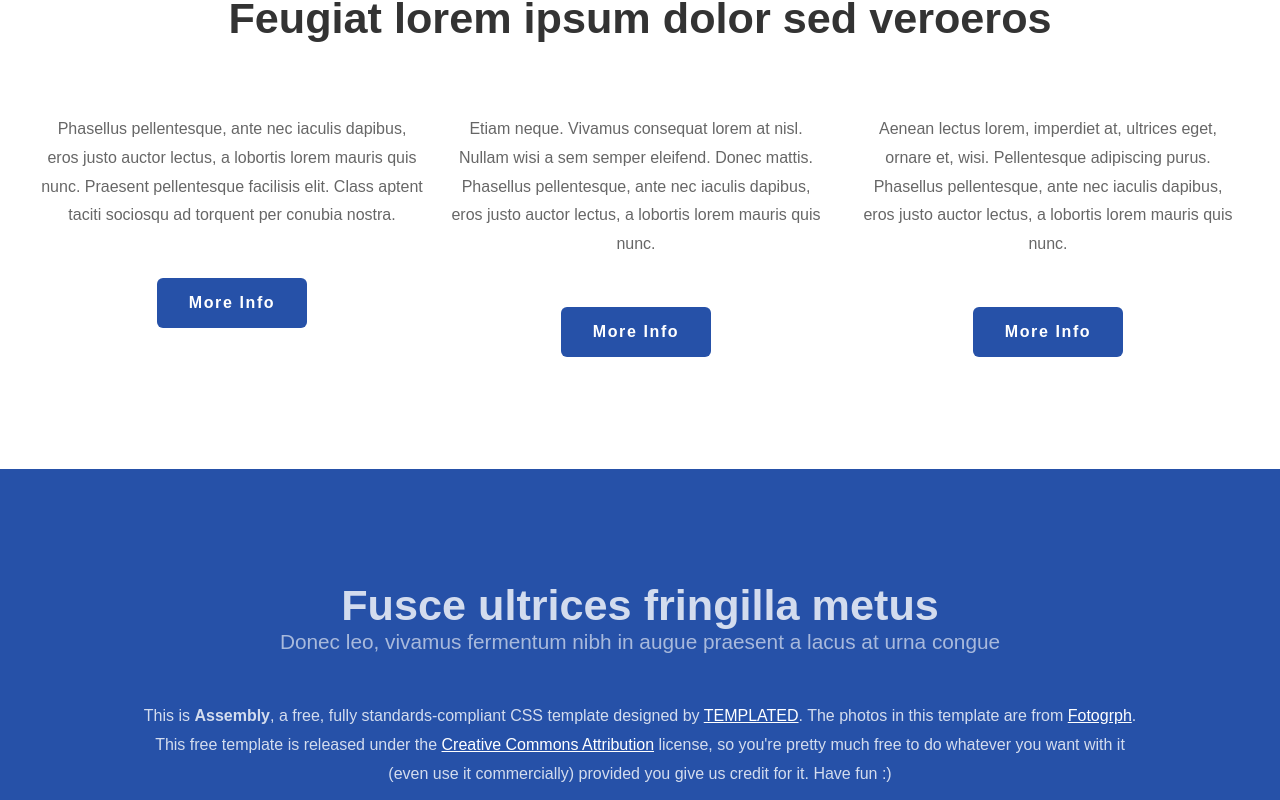
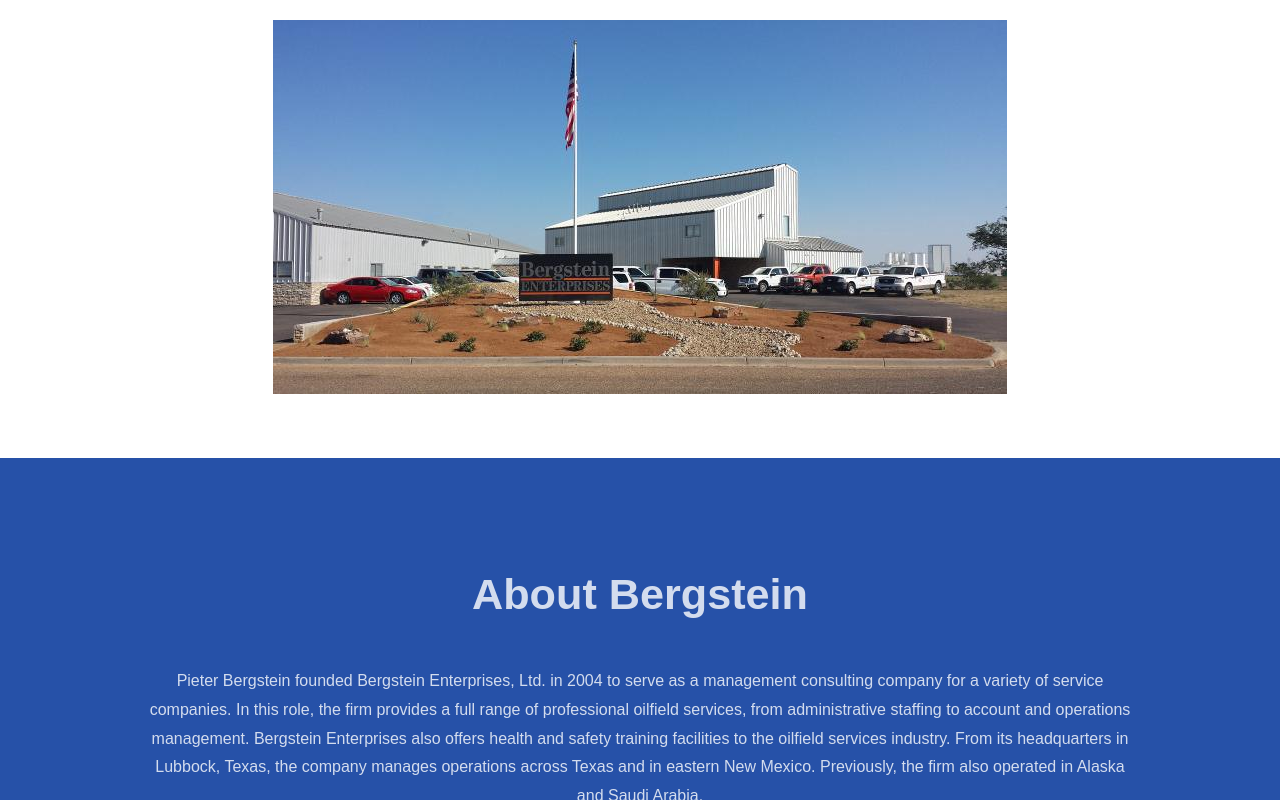
Before and after one commit to GoldenHomer/BergsteinRevamp, a plain HTML site: page new/index.html in a window 1280 px wide. Shown: the part 720-1520 px from the top of the page. Drawn offline with Linux system fonts and the light colour scheme; a web font is replaced by a local one.

Commit message:
Site coming together

```diff
--- a/new/default.css
+++ b/new/default.css
@@ -54,6 +54,11 @@ a:hover {
 .image img {
 	display: block;
 	width: 100%;
+}
+
+img {
+	vertical-align: middle;
+	padding-top: 25px;
 }
 
 .image-full {
@@ -214,7 +219,7 @@ ul.contact li a.icon-rss:before { background: #F2600B; }
 
 #wrapper {
 	position: relative;
-	padding: 5em 0em 7em 0em;
+	padding: 2em 0em 1em 0em;
 	background: #FFF;
 }
 
--- a/new/index.html
+++ b/new/index.html
@@ -17,49 +17,37 @@
 <div id="header-wrapper">
 	<div id="header" class="container">
 		<div id="logo">
-			<h1><a href="#">Bergstein Enterprises, Ltd</a></h1>
+			<h1><a href="#"></a></h1>
 		</div>
 	</div>
 	<div id="banner" class="container">
 		<div class="title">
-			<h2>Professional Oilfield Services</h2>
+			<h2>Bergstein Enterprises, Ltd</h2>
 		</div>
 	</div>
 </div>
 <div id="wrapper">
 	<div id="three-column" class="container">
 		<div class="title">
-			<h2>Feugiat lorem ipsum dolor sed veroeros</h2>
-			<span class="byline">Donec leo, vivamus fermentum nibh in augue praesent a lacus at urna congue</span>
-		</div>
-		<div class="boxA">
-			<p>Phasellus pellentesque, ante nec iaculis dapibus, eros justo auctor lectus, a lobortis lorem mauris quis nunc. Praesent pellentesque facilisis elit. Class aptent taciti sociosqu ad  torquent per conubia nostra.</p>
-			<a href="#" class="button button-alt">More Info</a>
-		</div>
-		<div class="boxB">
-			<p>Etiam neque. Vivamus consequat lorem at nisl. Nullam  wisi a sem semper eleifend. Donec mattis. Phasellus pellentesque, ante nec iaculis dapibus, eros justo auctor lectus, a lobortis lorem mauris quis nunc.</p>
-			<a href="#" class="button button-alt">More Info</a>
-		</div>
-		<div class="boxC">
-			<p> Aenean lectus lorem, imperdiet at, ultrices eget, ornare et, wisi. Pellentesque adipiscing purus. Phasellus pellentesque, ante nec iaculis dapibus, eros justo auctor lectus, a lobortis lorem mauris quis nunc.</p>
-			<a href="#" class="button button-alt">More Info</a>
+			<h2>Professional Oilfield Services</h2>
+			<img src="image293.jpg">
 		</div>
 	</div>
 </div>
 <div id="welcome">
 	<div class="container">
 		<div class="title">
-			<h2>Fusce ultrices fringilla metus</h2>
-			<span class="byline">Donec leo, vivamus fermentum nibh in augue praesent a lacus at urna congue</span>
+			<h2>About Bergstein</h2>
 		</div>
-		<p>This is <strong>Assembly</strong>, a free, fully standards-compliant CSS template designed by <a href="http://templated.co" rel="nofollow">TEMPLATED</a>. The photos in this template are from <a href="http://fotogrph.com/"> Fotogrph</a>. This free template is released under the <a href="http://templated.co/license">Creative Commons Attribution</a> license, so you're pretty much free to do whatever you want with it (even use it commercially) provided you give us credit for it. Have fun :) </p>
-		<ul class="actions">
-			<li><a href="#" class="button">Etiam posuere</a></li>
-		</ul>
+		<p>Pieter Bergstein founded Bergstein Enterprises, Ltd. in 2004 to serve as a management consulting company for a variety of service companies. In this role, the firm provides a full range of professional oilfield services, from administrative staffing to account and operations management. Bergstein Enterprises also offers health and safety training facilities to the oilfield services industry. From its headquarters in Lubbock, Texas, the company manages operations across Texas and in eastern New Mexico. Previously, the firm also operated in Alaska and Saudi Arabia.
+		<br>
+		<br>
+		The Bergstein Enterprises staff includes a number of employees with college degrees and professional licenses, all of whom work toward fulfilling the company’s 3SQ mission, which encompasses safety, satisfaction, service, and quality. The company’s chief financial officer, Ben Boston, is a certified public accountant with more than six years of experience. Mr. Boston has also conducted Sarbanes Oxley (SOX) internal control testing for a large drilling company. In his current role, he manages all fiscal reporting, including providing GAAP monthly financial statements.</p>
 	</div>
 </div>
 <div id="copyright" class="container">
 	<p>&copy; 2015. All rights reserved. | 2310 Fordham Street, Lubbock, TX 79415</p>
+	<p>Tel: 806.741.1080 | Fax: 806.741.1301</p>
 </div>
 </body>
 </html>
```
